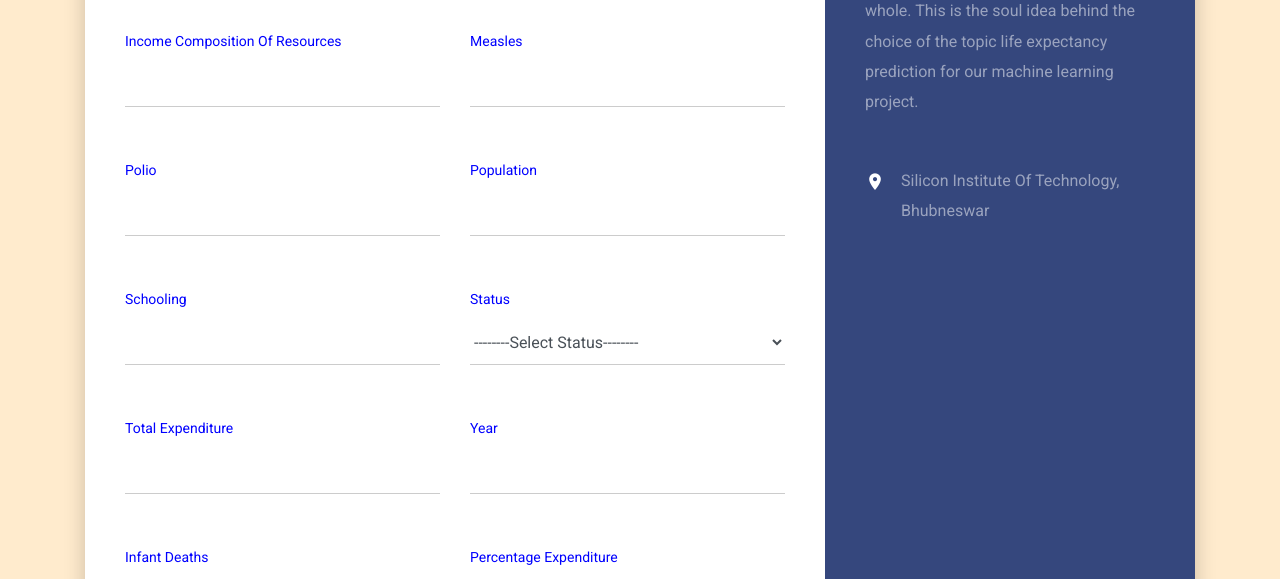
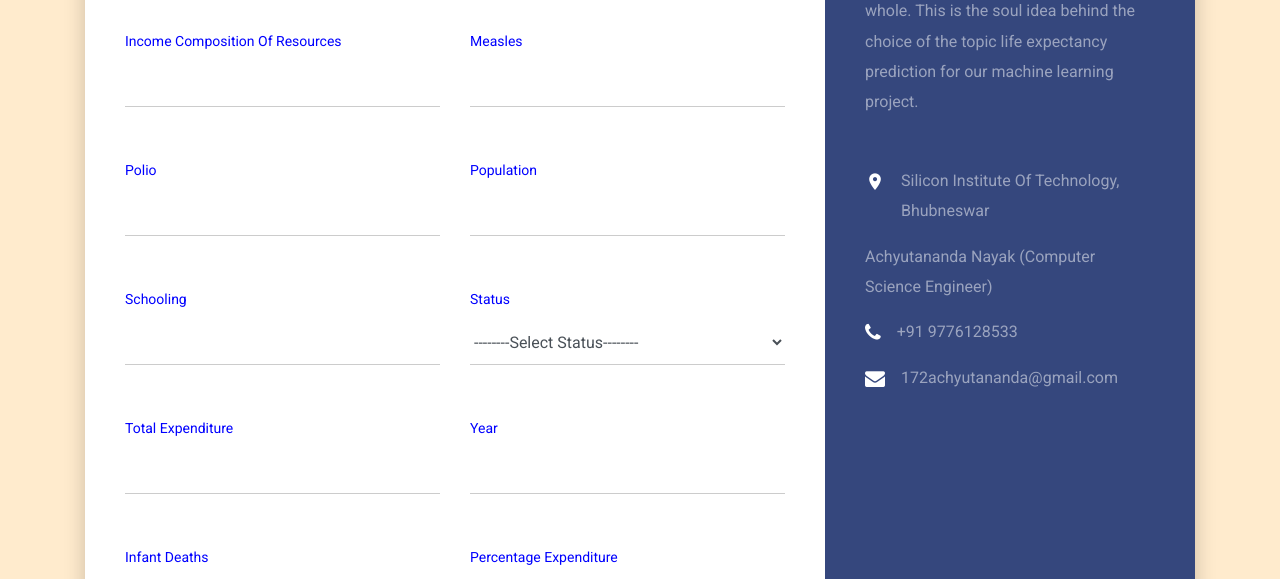
Before and after one commit to 172Achyut/Life-Expepetancy, a Flask app: page / in a window 1280 px wide. Shown: the part 696-1275 px from the top of the page. Run offline with Flask 2, Linux system fonts and the light colour scheme; parts of the project's set-up code (start-up, migrations or seed data) failed here and were passed over; some web fonts are replaced.

Commit message:
name changes

```diff
--- a/templates/index.html
+++ b/templates/index.html
@@ -402,14 +402,18 @@
                 <span class="wrap-icon icon-room mr-3"></span>
                 <span class="text">Silicon Institute Of Technology, Bhubneswar</span>
               </li>
-              <!-- <li class="d-flex">
+              <li class="d-flex">
+                <!-- <span class="wrap-icon icon-phone mr-3"></span> -->
+                <span class="text">Achyutananda Nayak (Computer Science Engineer)</span>
+              </li>
+              <li class="d-flex">
                 <span class="wrap-icon icon-phone mr-3"></span>
                 <span class="text">+91 9776128533</span>
               </li>
               <li class="d-flex">
                 <span class="wrap-icon icon-envelope mr-3"></span>
                 <span class="text">172achyutananda@gmail.com</span>
-              </li> -->
+              </li>
             </ul>
           </div>
         </div>
```
